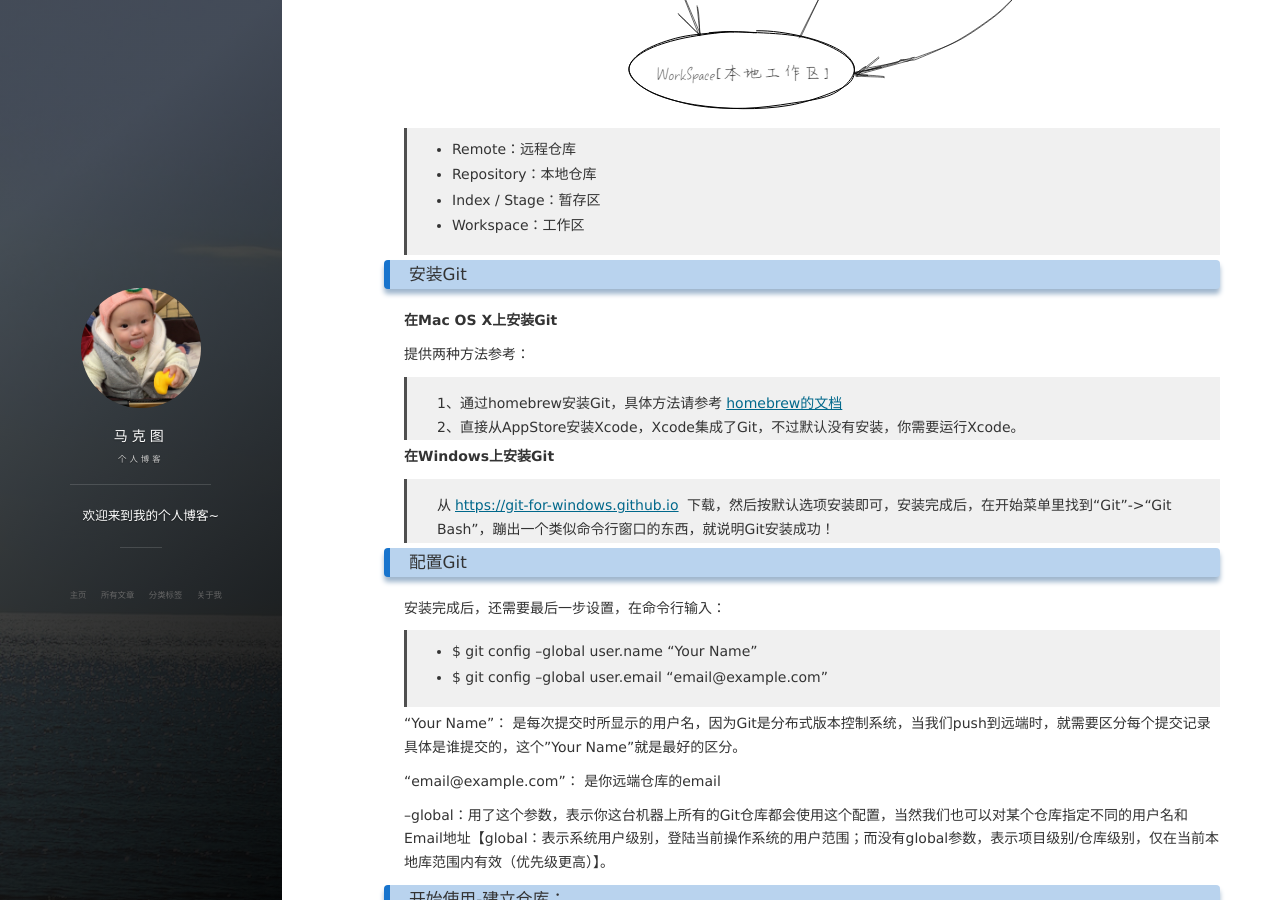
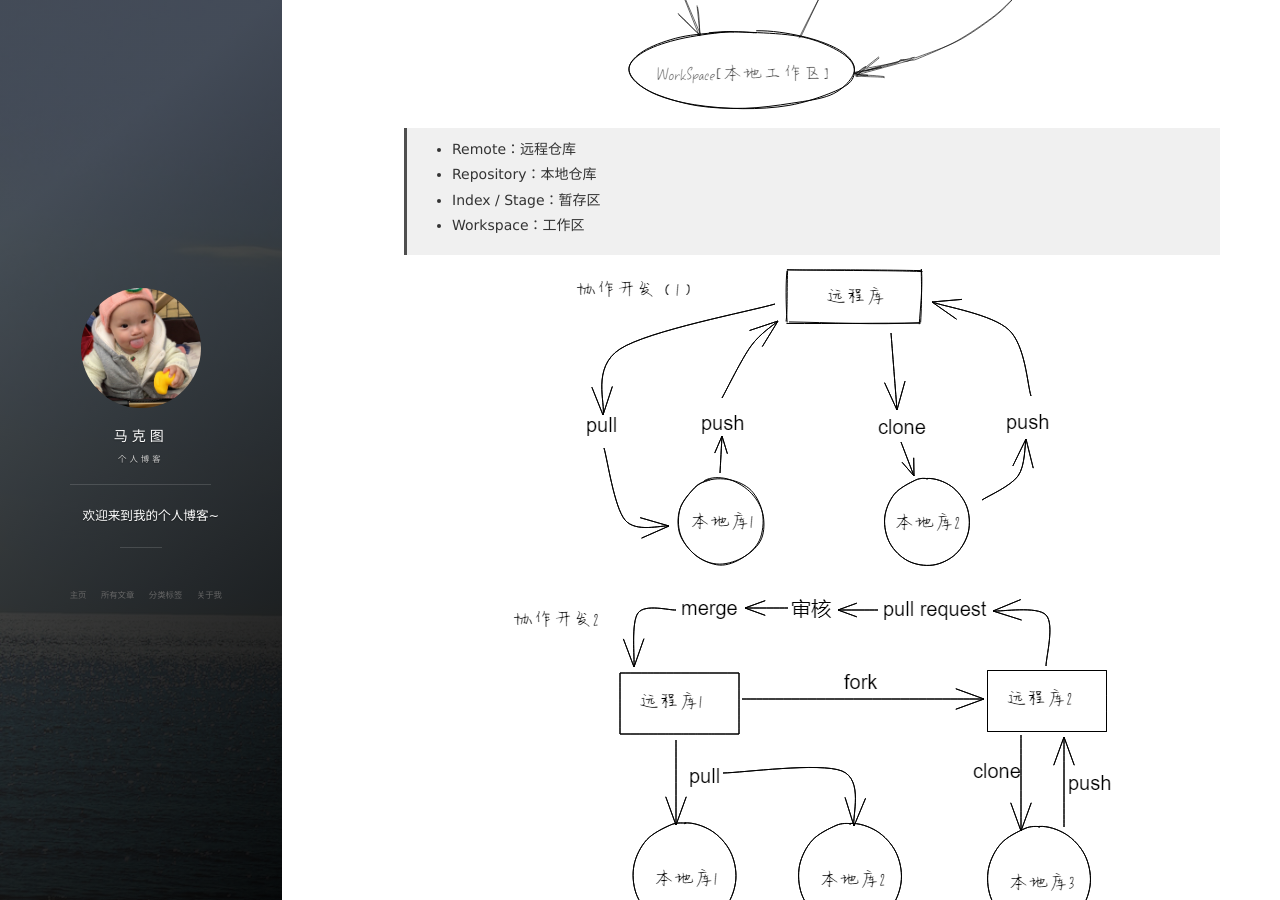
Before and after one commit to MarkTo22/MarkTo22.github.io, a Jekyll site: the page built from _posts/2018-07-13-GitTutorial.md, in a window 1280 px wide and 900 px high, scrolled down 683 px. Built offline with Jekyll 4.4.1, drawn with Linux system fonts in a browser that asks for light colours; nearby versions of some CDN libraries; comment, search, counter and statistics services are not loaded.

Commit message:
git协作开发流程图

```diff
--- a/_posts/2018-07-13-GitTutorial.md
+++ b/_posts/2018-07-13-GitTutorial.md
@@ -19,6 +19,10 @@ tag: 工具
 > - Repository：本地仓库
 > - Index / Stage：暂存区
 > - Workspace：工作区
+
+![GIT主要概念及工作流程图](/images/posts/tmp/GIT协作开发1.png)
+
+![GIT主要概念及工作流程图](/images/posts/tmp/GIT协作开发2.png)
 
 ### 安装Git
 
```
Also changed, not shown: images/posts/tmp/GIT协作开发1.png (added), images/posts/tmp/GIT协作开发2.png (added), images/posts/tmp/GIT协作开发2.svg (added).
